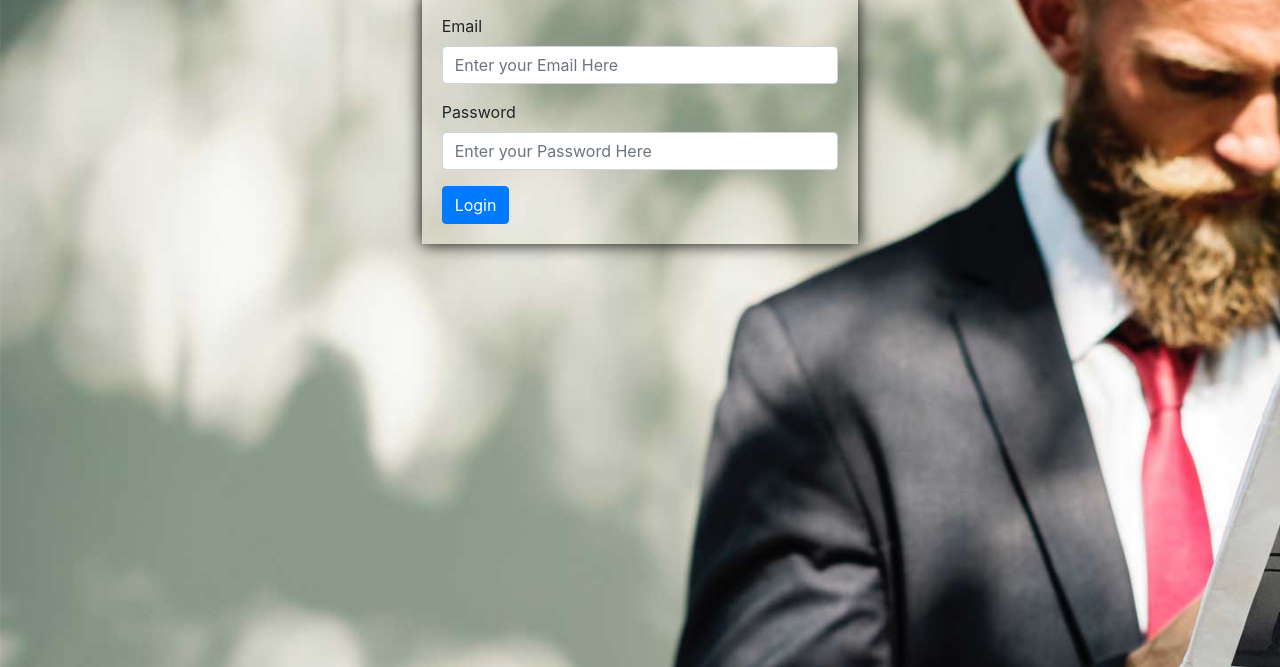
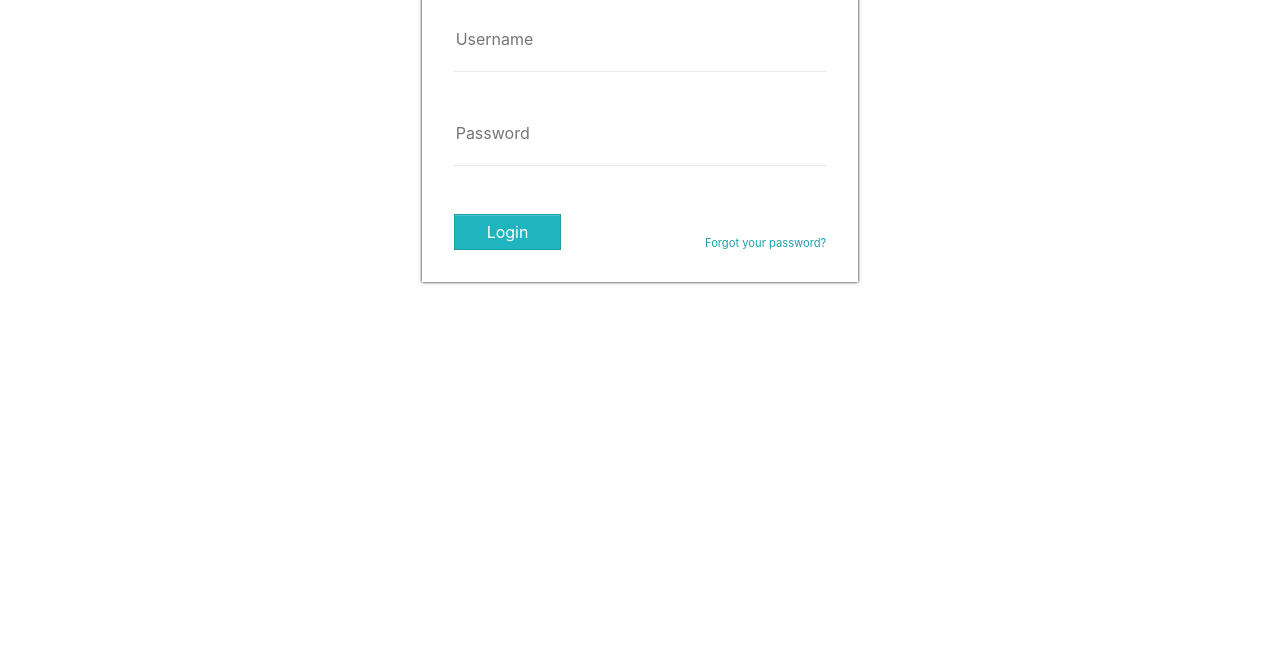
Before and after one commit to kill3rrrrr/Basic-Form, a plain HTML site: page project 2/index.html in a window 1280 px wide. Shown: the part 133-800 px from the top of the page. Drawn offline with Linux system fonts and the light colour scheme.

Commit message:
changed UI
removed background
changed button
changed text box
miner changes on padding and margin

```diff
--- a/project 2/css/style.css
+++ b/project 2/css/style.css
@@ -1,22 +1,15 @@
-.backgroundPic {
-	background: url(../img/back.jpg);  /*adding image as the background of the div*/
-	height: 100vh;  /*takes 100% height of the screen*/
-	width: 100vw;  /*takes 100% width of the screen*/
-	background-size: cover;
-	background-repeat: none;
-}
 
 .login-form {
 	top: 5em;
 	border: 1px 1px 1px 1px black;
-	box-shadow: 0em 0em 1em black;
-	padding: 20px 20px 20px 20px;
+	box-shadow: 0em 0em 3px black;
+	padding: 32px 32px 32px 32px;
 
 }
 
 .login-form-header {
 	background: #2a2a2a;
-	color: #5d5d5d;
+	color: #dbdbdb;
 	font-family: sans-serif;
 	text-transform: uppercase;
 	padding-top: 10px;
@@ -26,3 +19,34 @@
 	top: 80px;
 	position: relative;
 }
+
+.new-form-control {
+	width: 100%;
+	border: none;
+	padding-bottom: 1.25em;
+	margin-bottom: 2em;
+	border-bottom: 1px solid #eaeaea;
+	color: #757575;
+}
+
+.btn {
+    display: inline-block;
+    background: #1fb5bf;
+    border: 1px solid #1ba0a9;
+    padding: .5em 2em;
+    color: white;
+    margin-right: .5em;
+    box-shadow: inset 0px 1px 0px rgba(255, 255, 255, 0.2);
+    border-radius: 0;
+    line-height: 1.15;
+}
+
+.reset {
+	color: #1ba0a9;
+	text-decoration: none;
+	line-height: .3em;
+	position: relative;
+	top: 2.5em;
+	float: right;
+	font-size: .7em;
+}
--- a/project 2/index.html
+++ b/project 2/index.html
@@ -21,14 +21,14 @@
 			<div class="col-md-4"></div>
 			<div class="col-md-4 login-form">
 					<div class="form-group">
-						<label>Email</label>
-						<input type="Email" name="user-email" class="form-control" placeholder="Enter your Email Here">
+						<input type="Email" name="user-email" class="new-form-control" placeholder="Username">
 					</div>
 					<div class="form-group">
-						<label>Password</label>
-						<input type="Password" name="user-password" class="form-control" placeholder="Enter your Password Here">
+
+						<input type="Password" name="user-password" class="new-form-control" placeholder="Password">
 					</div>
-				<button type="submit" class="btn btn-primary">Login</button>
+				<button type="submit" class="btn">Login</button>
+				<a href="#" class="reset">Forgot your password?</a>
 			</div>
 		</div>
 	</div>
```
